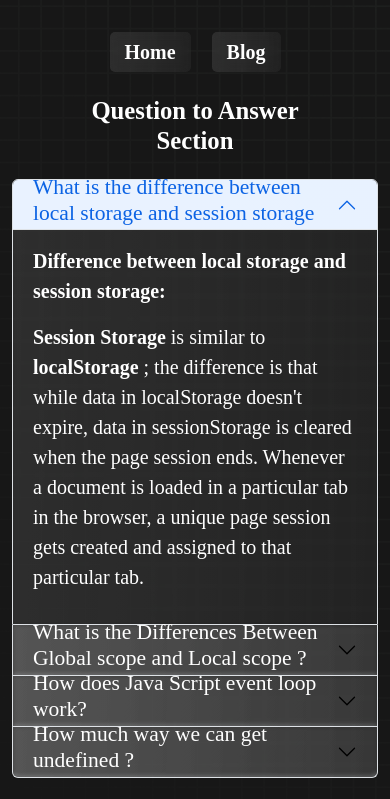
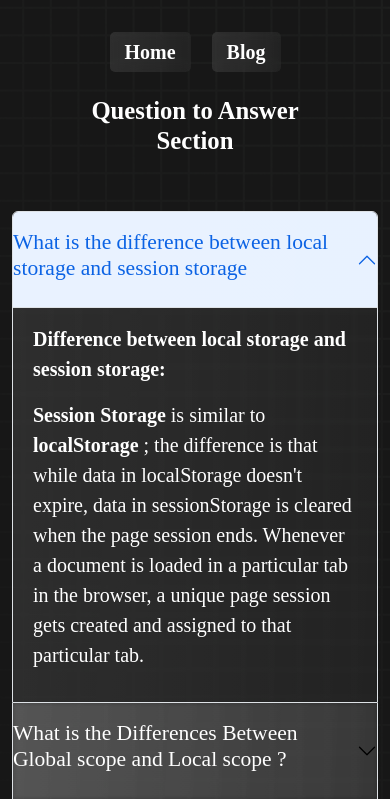
Before and after one commit to RakibHasanDev/type-monoster-speed-test, a plain HTML site: page blog.html in a window 390 px wide. Shown: the top 799 px of the page. Drawn offline with nearby package versions, Linux system fonts and the light colour scheme.

Commit message:
added media query

```diff
--- a/blog.html
+++ b/blog.html
@@ -26,7 +26,7 @@
                     <h3 class="fs-2 fw-bold text-white">Question to Answer Section</h3>
                 </div>
             </div>
-            <div class="mt-3">
+            <div class="mt-5">
                 <div class="accordion" id="accordionExample">
                     <div class="accordion-item accordionColor">
                         <h2 class="accordion-header" id="headingOne">
--- a/styles.css
+++ b/styles.css
@@ -227,6 +227,7 @@ button {
   top: 0;
 }
 
+
 @media only screen and (max-width: 700px) {
   .box-container {
     padding: 0 20px;
@@ -245,5 +246,8 @@ button {
       flex-wrap: wrap;
       justify-content: space-around;
     }
+        .accordion-button {
+          padding: 3rem 0 3rem 0 ;
+        }
 
 }
```
